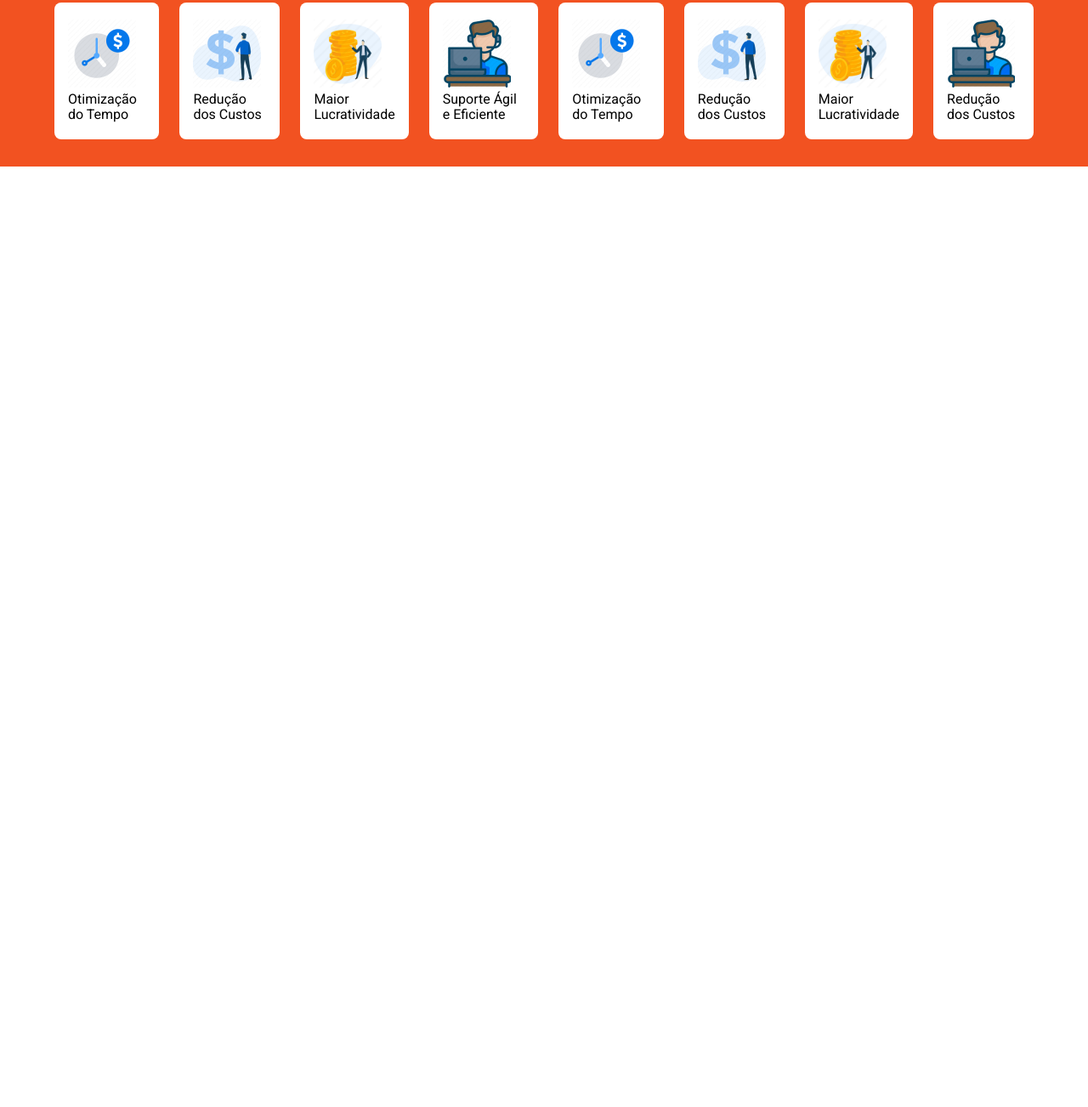
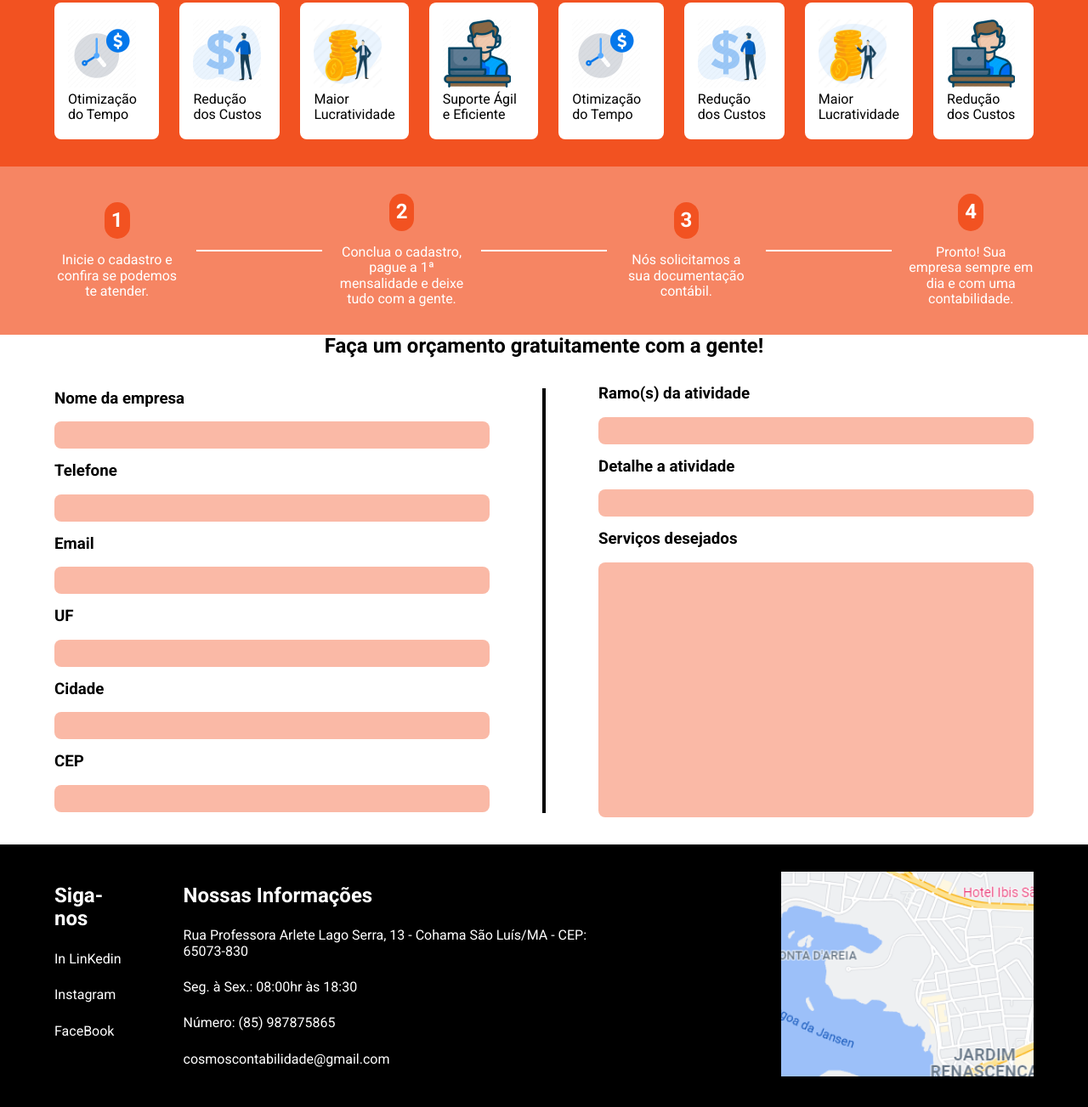
Before and after one commit to lindael69/Desafio_Include, a plain HTML site: page index.html in a window 1280 px wide. Shown: the part 2796-4099 px from the top of the page at 85% size. Before the commit the page ends 2992 px from the top, so only its background shows below. Drawn offline with Linux system fonts and the light colour scheme.

Commit message:
addon site

```diff
--- a/css/index.css
+++ b/css/index.css
@@ -209,3 +209,159 @@
     background-color: rgba(242, 82, 33, 0.7);
 
 }
+
+#divQuality2 {
+    display: flex;
+    flex-direction: row;
+
+
+
+}
+
+
+.divOrgQuality {
+    display: flex;
+    flex-direction: column;
+    align-items: center;
+    text-align: center;
+    color: var(--white-color);
+    width: 100%;
+    gap: 16px;
+
+
+}
+
+.divBola {
+    display: flex;
+    border-radius: 50px;
+    background: var(--primary-color);
+    padding: 8px;
+
+}
+
+.paragraphQuality {
+    display: flex;
+    padding: 0px 0px;
+}
+
+.divLinhaQuality {
+    display: flex;
+    background: var(--white-color);
+    width: 100%;
+    height: 2px;
+
+}
+
+
+
+
+.divQuality2 {
+    display: flex;
+    justify-content: space-between;
+    flex-direction: row;
+    width: 100%;
+    gap: 400px;
+
+
+}
+
+
+.divQuality3 {
+    display: flex;
+    justify-content: space-between;
+    flex-direction: row;
+    width: 100%;
+    gap: 176px;
+}
+
+.divQuality4 {
+    display: flex;
+    text-align: center;
+    color: #fff;
+}
+#divOrganizaOrç {
+    display: flex;
+    flex-direction: row;
+    width: 100%;
+    justify-content: space-between;
+}
+
+.divBlackLine {
+    display: flex;
+    background-color: #000;
+    width: 4px;
+    height: 500px;
+}
+
+.divEntradaOrçamentos {
+    display: flex;
+    background: rgba(242, 82, 33, 0.4);
+    border-radius: 8px;
+    padding: 16px 256px;
+
+}
+
+.divOrçEsq {
+    display: flex;
+    flex-direction: column;
+    gap: 16px;
+
+
+}
+
+.divOrçDir {
+    display: flex;
+    flex-direction: column;
+    gap: 16px;
+
+
+
+}
+.divEntradaDir {
+    display: flex;
+    background-color: rgba(242, 82, 33, 0.4);
+    border-radius: 8px;
+    padding: 16px 256px;
+
+}
+.divEntradaDirBaixo {
+    display: flex;
+    background-color: rgba(242, 82, 33, 0.4);
+    border-radius: 8px;
+    padding: 150px 256px;
+
+
+}
+
+#sectionContatos {
+    color: var(--white-color);
+    background-color: #000;
+
+}
+
+#divContatos {
+    display: flex;
+    flex-direction: row;
+    gap: 200px;
+
+}
+
+.divContatosEsq {
+    display: flex;
+    flex-direction: row;
+    gap: 64px;
+
+}
+
+.divContatosEsq #esq {
+    display: flex;
+    flex-direction: column;
+    gap: 24px;
+}
+
+.divContatosEsq #dir {
+    display: flex;
+    flex-direction: column;
+    gap: 24px;
+
+}
--- a/index.html
+++ b/index.html
@@ -21,7 +21,7 @@
                 <a class="navItem" href="#sectionAboutUs">Sobre nós</a>
                 <a class="navItem" href="#servicesSection">Serviços</a>
                 <a class="navItem" href="#sectionPortfolio">Portfólio</a>
-                <a class="navItem" href="#">Contatos</a>
+                <a class="navItem" href="#sectionContatos">Contatos</a>
             </nav>
         </div>
     </header> <!-- -------- Fim do cabeçalho -->
@@ -183,7 +183,94 @@
 
     </section>
     <section class="limit" id="sectionQuality2">
+        <div class="sectionsContainer" id="divQuality2">
+            <div class="divOrgQuality">
+                <div class="divBola">
+                    <h2>1</h2>
+                </div>
+                <p class="paragraphQuality">Inicie o cadastro e confira se podemos te atender.</p>
+            </div>
+            <div class="divLinhaQuality"></div>
+            <div class="divOrgQuality">
+                <div class="divBola">
+                    <h2>2</h2>
+                </div>
+                <p class="paragraphQuality">Conclua o cadastro, pague a 1ª mensalidade e deixe tudo com a gente.</p>
+            </div>
+            <div class="divLinhaQuality"></div>
+            <div class="divOrgQuality">
+                <div class="divBola">
+                    <h2>3</h2>
+                </div>
+                <p class="paragraphQuality">Nós solicitamos a sua documentação contábil.</p>
+            </div>
+            <div class="divLinhaQuality"></div>
+            <div class="divOrgQuality">
+                <div class="divBola">
+                    <h2>4</h2>
+                </div>
+                <p class="paragraphQuality">Pronto! Sua empresa sempre em dia e com uma contabilidade.</p>
+            </div>
 
+        </div>
+
+    </section>
+    <section class="limit" id="sectionOrçamento">
+        <h2>Faça um orçamento gratuitamente com a gente!</h2>
+        <div class="sectionsContainer" id="divOrganizaOrç">
+            <div class="divOrçEsq">
+                <h3>Nome da empresa</h3>
+                <div class="divEntradaOrçamentos"></div>
+                <h3>Telefone</h3>
+                <div class="divEntradaOrçamentos"></div>
+                <h3>Email</h3>
+                <div class="divEntradaOrçamentos"></div>
+                <h3>UF</h3>
+                <div class="divEntradaOrçamentos"></div>
+                <h3>Cidade</h3>
+                <div class="divEntradaOrçamentos"></div>
+                <h3>CEP</h3>
+                <div class="divEntradaOrçamentos"></div>
+            </div>
+            <div class="divBlackLine">
+                <p>.</p>
+
+            </div>
+            <div class="divOrçDir">
+                <h3>Ramo(s) da atividade</h3>
+                <div class="divEntradaDir"></div>
+                <h3>Detalhe a atividade</h3>
+                <div class="divEntradaDir"></div>
+                <h3>Serviços desejados</h3>
+                <div class="divEntradaDirBaixo"></div>
+            </div>
+
+        </div>
+    </section>
+    <section class="limit" id="sectionContatos">
+        <div class="sectionsContainer" id="divContatos">
+            <div class="divContatosEsq">
+                <div id="esq">
+                    <h2>Siga-nos</h2>
+                    <p>In LinKedin</p>
+                    <p>Instagram</p>
+                    <p>FaceBook</p>
+                </div>
+                <div id="dir">
+                    <h2>Nossas Informações</h2>
+                    <p>Rua Professora Arlete Lago Serra, 13 - Cohama
+                    São Luís/MA - CEP: 65073-830</p>
+                    <p>Seg. à Sex.: 08:00hr às 18:30</p>
+                    <p>Número: (85) 987875865</p>
+                    <p>cosmoscontabilidade@gmail.com</p>
+                </div>
+            </div>
+
+            <div>
+                <img src="./img/image 124.png" alt="mapa">
+            </div>
+
+        </div>
     </section>
 </body>
 </html>
```
